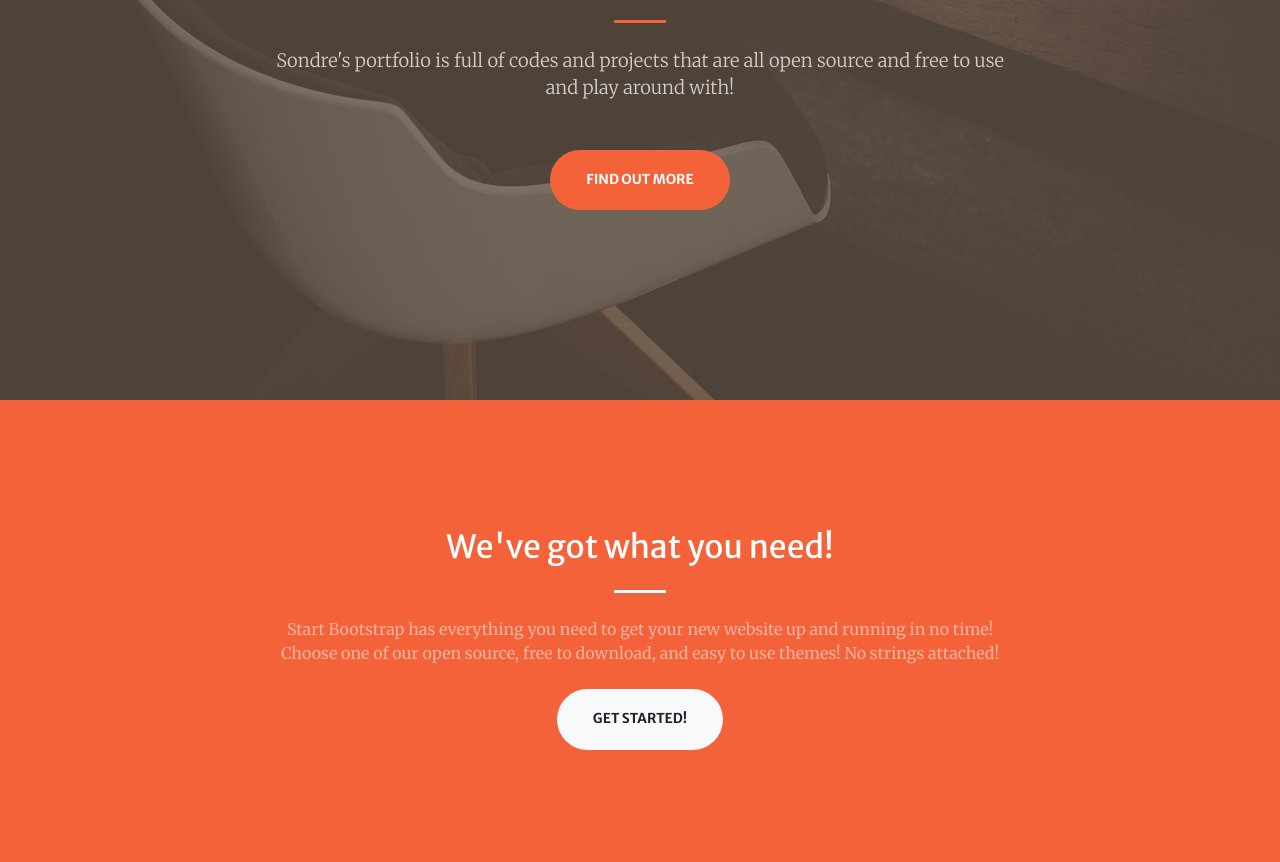
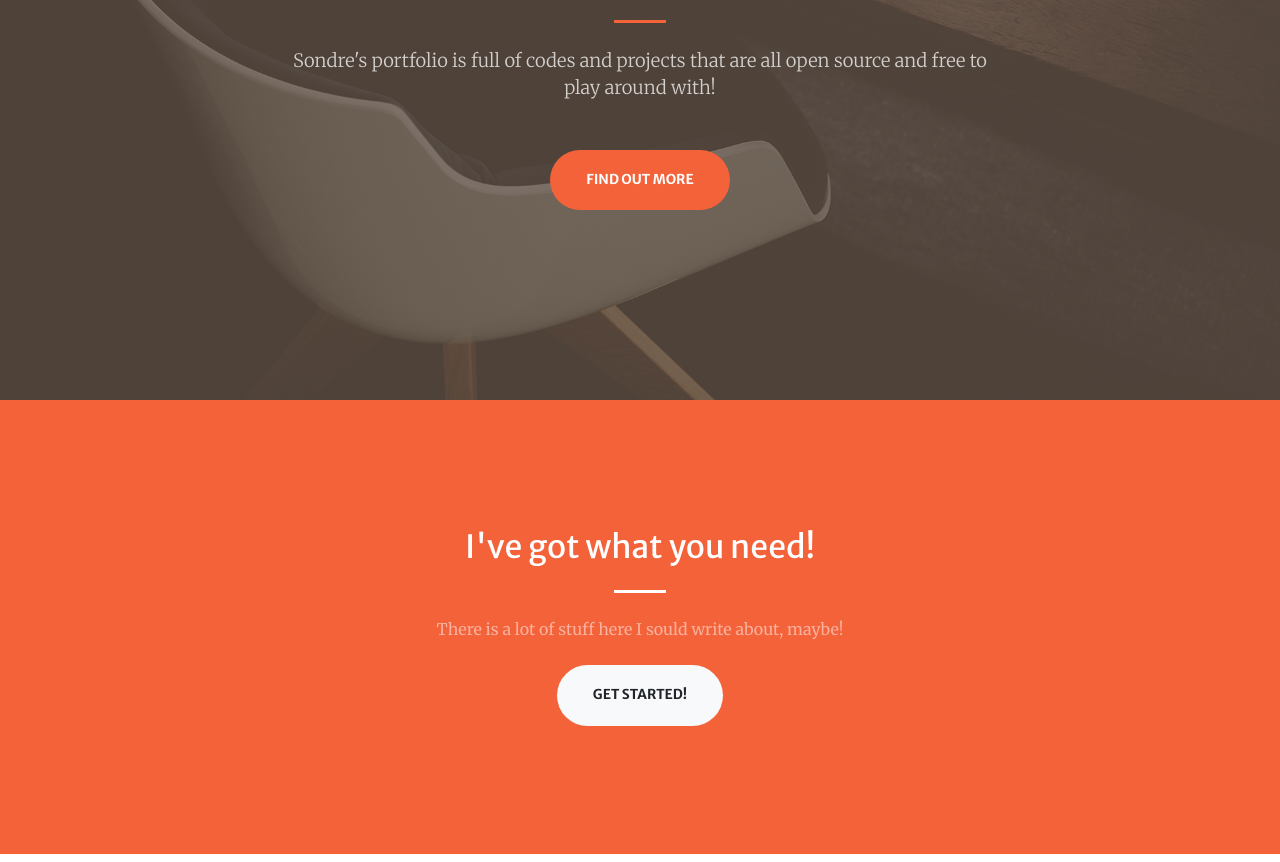
Before and after one commit to sondrt/sondrt.github.io, a website: page index.html in a window 1280 px wide. Shown: the part 400-1262 px from the top of the page. Drawn offline with nearby package versions, Linux system fonts and the light colour scheme.

Commit message:
maybe write about stuff

```diff
--- a/index.html
+++ b/index.html
@@ -43,7 +43,7 @@
                         <hr class="divider my-4" />
                     </div>
                     <div class="col-lg-8 align-self-baseline">
-                        <p class="text-white-75 font-weight-light mb-5">Sondre's portfolio is full of codes and projects that are all open source and free to use and play around with!</p>
+                        <p class="text-white-75 font-weight-light mb-5">Sondre's portfolio is full of codes and projects that are all open source and free to play around with!</p>
                         <a class="btn btn-primary btn-xl js-scroll-trigger" href="#about">Find Out More</a>
                     </div>
                 </div>
@@ -54,9 +54,9 @@
             <div class="container">
                 <div class="row justify-content-center">
                     <div class="col-lg-8 text-center">
-                        <h2 class="text-white mt-0">We've got what you need!</h2>
+                        <h2 class="text-white mt-0">I've got what you need!</h2>
                         <hr class="divider light my-4" />
-                        <p class="text-white-50 mb-4">Start Bootstrap has everything you need to get your new website up and running in no time! Choose one of our open source, free to download, and easy to use themes! No strings attached!</p>
+                        <p class="text-white-50 mb-4"> There is a lot of stuff here I sould write about, maybe!</p>
                         <a class="btn btn-light btn-xl js-scroll-trigger" href="#services">Get Started!</a>
                     </div>
                 </div>
```
